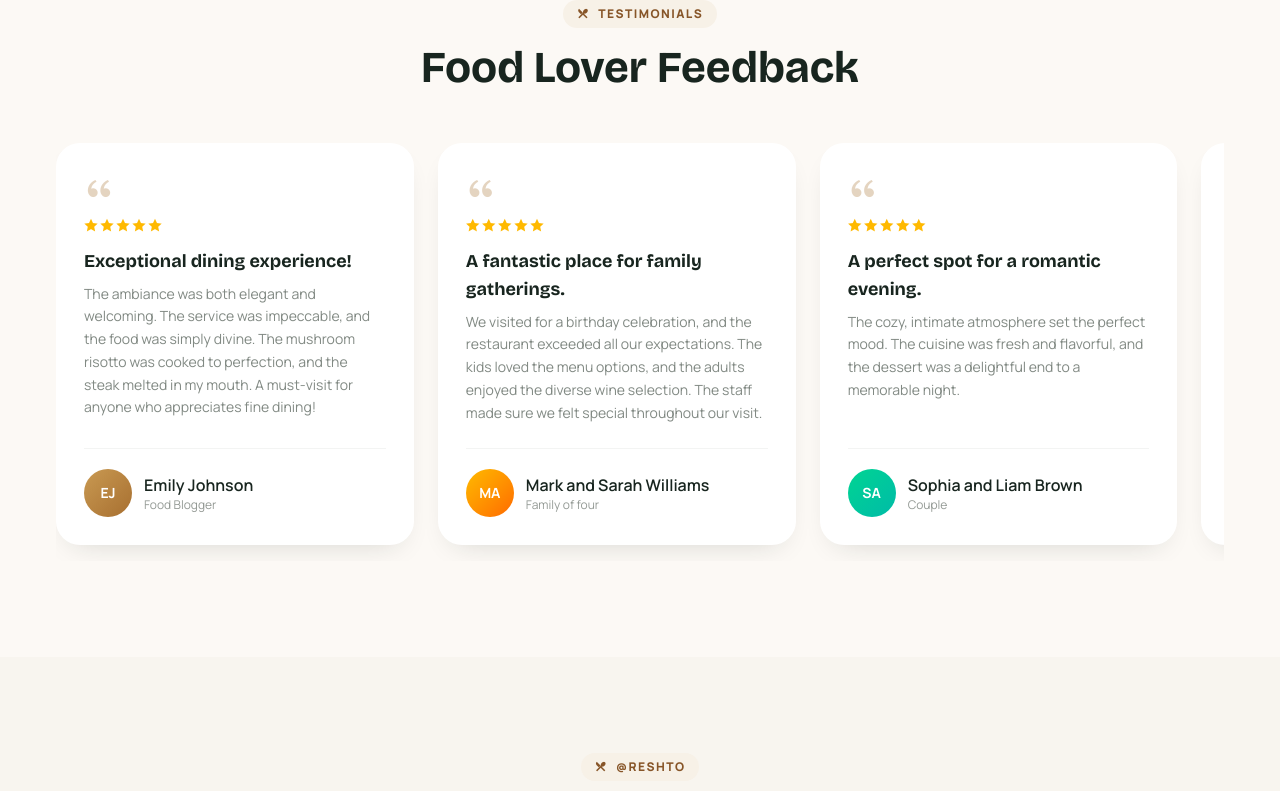
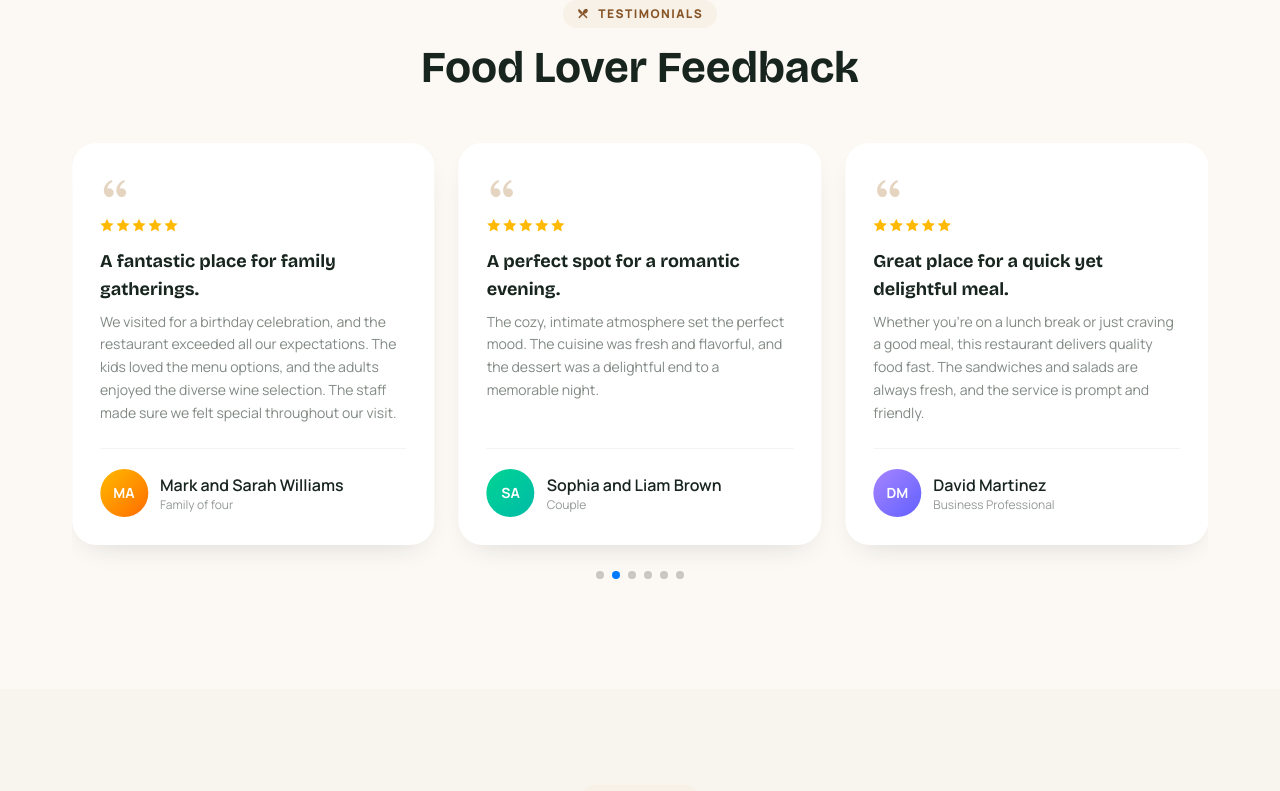
Before and after one commit to menabil/reshto, a Next.js app: page / in a window 1280 px wide. Shown: the part 5280-6071 px from the top of the page. Built offline with nearby package versions, Linux system fonts and the light colour scheme.

Commit message:
feat : add swiper slider

```diff
--- a/package.json
+++ b/package.json
@@ -13,6 +13,7 @@
     "next": "16.4.3",
     "react": "19.3.0",
     "react-dom": "19.3.0",
+    "swiper": "^14.4.0",
     "tailwind-merge": "^3.7.0"
   },
   "devDependencies": {
--- a/src/components/home/Testimonials.jsx
+++ b/src/components/home/Testimonials.jsx
@@ -1,3 +1,78 @@
+// import { Container } from "@/components/ui/Container";
+// import { Reveal } from "@/components/ui/Reveal";
+// import { SectionTitle } from "@/components/ui/SectionTitle";
+// import { testimonials } from "@/data/data";
+
+// const avatarTones = [
+//   "from-brand-400 to-brand-600",
+//   "from-amber-400 to-orange-500",
+//   "from-emerald-400 to-teal-500",
+//   "from-violet-400 to-indigo-500",
+//   "from-rose-400 to-pink-500",
+//   "from-sky-400 to-blue-500",
+// ];
+
+// const initials = (name) =>
+//   name
+//     .split(" ")
+//     .filter(Boolean)
+//     .slice(0, 2)
+//     .map((n) => n[0])
+//     .join("")
+//     .toUpperCase();
+
+// export const Testimonials = () => {
+//   return (
+//     <section id="review" className="section bg-soft-primary/40">
+//       <Container>
+//         <Reveal className="mb-12">
+//           <SectionTitle eyebrow="Testimonials" title="Food Lover Feedback" />
+//         </Reveal>
+
+//         <div className="-mx-4 flex snap-x snap-mandatory gap-6 overflow-x-auto px-4 pb-4">
+//           {testimonials.map((item, index) => (
+//             <Reveal key={item.id} delay={index * 60} className="w-[85%] shrink-0 snap-start sm:w-[46%] lg:w-[31.5%]">
+//               <article className="flex h-full flex-col rounded-3xl bg-white p-7 shadow-soft">
+//                 <i className="ri-double-quotes-l text-3xl text-brand/30" />
+//                 <div className="mt-2 flex gap-0.5 text-amber-400">
+//                   {Array.from({ length: 5 }).map((_, i) => (
+//                     <i key={i} className="ri-star-fill text-sm" />
+//                   ))}
+//                 </div>
+//                 <h5 className="mt-3 font-display text-lg font-bold text-ink">{item.reviewHL}</h5>
+//                 <p className="mt-2 flex-1 text-sm leading-relaxed text-ink-700/70">{item.review}</p>
+//                 <div className="mt-6 flex items-center gap-3 border-t border-ink/5 pt-5">
+//                   <span
+//                     className={`grid h-12 w-12 place-items-center rounded-full bg-linear-to-br text-sm font-bold text-white ${
+//                       avatarTones[index % avatarTones.length]
+//                     }`}
+//                   >
+//                     {initials(item.clientName)}
+//                   </span>
+//                   <span>
+//                     <span className="block font-semibold text-ink">{item.clientName}</span>
+//                     <span className="block text-xs text-ink-700/60">{item.clientInfo}</span>
+//                   </span>
+//                 </div>
+//               </article>
+//             </Reveal>
+//           ))}
+//         </div>
+//       </Container>
+//     </section>
+//   );
+// };
+
+// export default Testimonials;
+
+"use client";
+import { Swiper, SwiperSlide } from "swiper/react";
+import { Autoplay, Pagination } from "swiper/modules";
+
+// Swiper এর প্রয়োজনীয় CSS ফাইলগুলো
+import "swiper/css";
+import "swiper/css/pagination";
+
 import { Container } from "@/components/ui/Container";
 import { Reveal } from "@/components/ui/Reveal";
 import { SectionTitle } from "@/components/ui/SectionTitle";
@@ -29,9 +104,31 @@ export const Testimonials = () => {
           <SectionTitle eyebrow="Testimonials" title="Food Lover Feedback" />
         </Reveal>
 
-        <div className="-mx-4 flex snap-x snap-mandatory gap-6 overflow-x-auto px-4 pb-4">
+        <Swiper
+          modules={[Autoplay, Pagination]}
+          spaceBetween={24}
+          slidesPerView={1}
+          loop={true}
+          autoplay={{
+            delay: 3500,
+            disableOnInteraction: false,
+            pauseOnMouseEnter: true,
+          }}
+          pagination={{
+            clickable: true,
+          }}
+          breakpoints={{
+            640: {
+              slidesPerView: 2,
+            },
+            1024: {
+              slidesPerView: 3,
+            },
+          }}
+          className="!pb-12" // নিচের পেজিনেশন ডটের জন্য জায়গা
+        >
           {testimonials.map((item, index) => (
-            <Reveal key={item.id} delay={index * 60} className="w-[85%] shrink-0 snap-start sm:w-[46%] lg:w-[31.5%]">
+            <SwiperSlide key={item.id} className="!h-auto">
               <article className="flex h-full flex-col rounded-3xl bg-white p-7 shadow-soft">
                 <i className="ri-double-quotes-l text-3xl text-brand/30" />
                 <div className="mt-2 flex gap-0.5 text-amber-400">
@@ -39,25 +136,33 @@ export const Testimonials = () => {
                     <i key={i} className="ri-star-fill text-sm" />
                   ))}
                 </div>
-                <h5 className="mt-3 font-display text-lg font-bold text-ink">{item.reviewHL}</h5>
-                <p className="mt-2 flex-1 text-sm leading-relaxed text-ink-700/70">{item.review}</p>
+                <h5 className="mt-3 font-display text-lg font-bold text-ink">
+                  {item.reviewHL}
+                </h5>
+                <p className="mt-2 flex-1 text-sm leading-relaxed text-ink-700/70">
+                  {item.review}
+                </p>
                 <div className="mt-6 flex items-center gap-3 border-t border-ink/5 pt-5">
                   <span
-                    className={`grid h-12 w-12 place-items-center rounded-full bg-linear-to-br text-sm font-bold text-white ${
+                    className={`grid h-12 w-12 shrink-0 place-items-center rounded-full bg-linear-to-br text-sm font-bold text-white ${
                       avatarTones[index % avatarTones.length]
                     }`}
                   >
                     {initials(item.clientName)}
                   </span>
                   <span>
-                    <span className="block font-semibold text-ink">{item.clientName}</span>
-                    <span className="block text-xs text-ink-700/60">{item.clientInfo}</span>
+                    <span className="block font-semibold text-ink">
+                      {item.clientName}
+                    </span>
+                    <span className="block text-xs text-ink-700/60">
+                      {item.clientInfo}
+                    </span>
                   </span>
                 </div>
               </article>
-            </Reveal>
+            </SwiperSlide>
           ))}
-        </div>
+        </Swiper>
       </Container>
     </section>
   );
```
Also changed, not shown: 1 other file (tests, documents, lock files or other folders).
